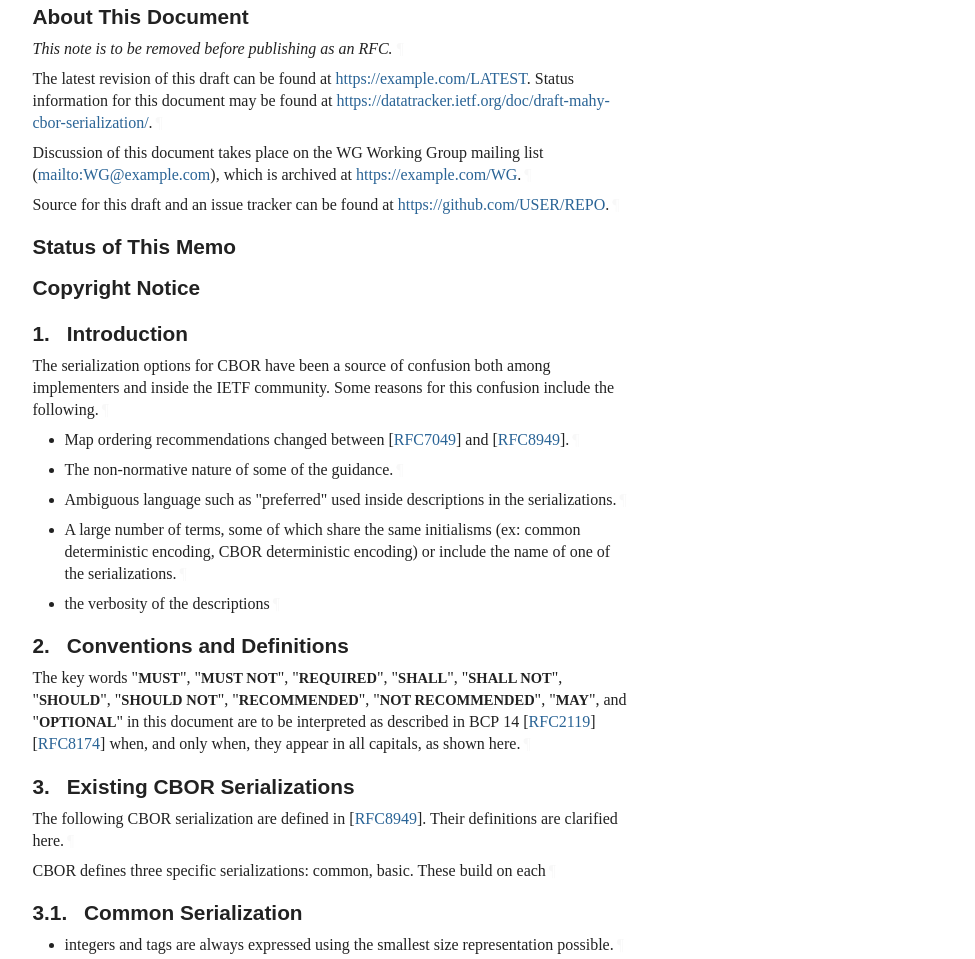
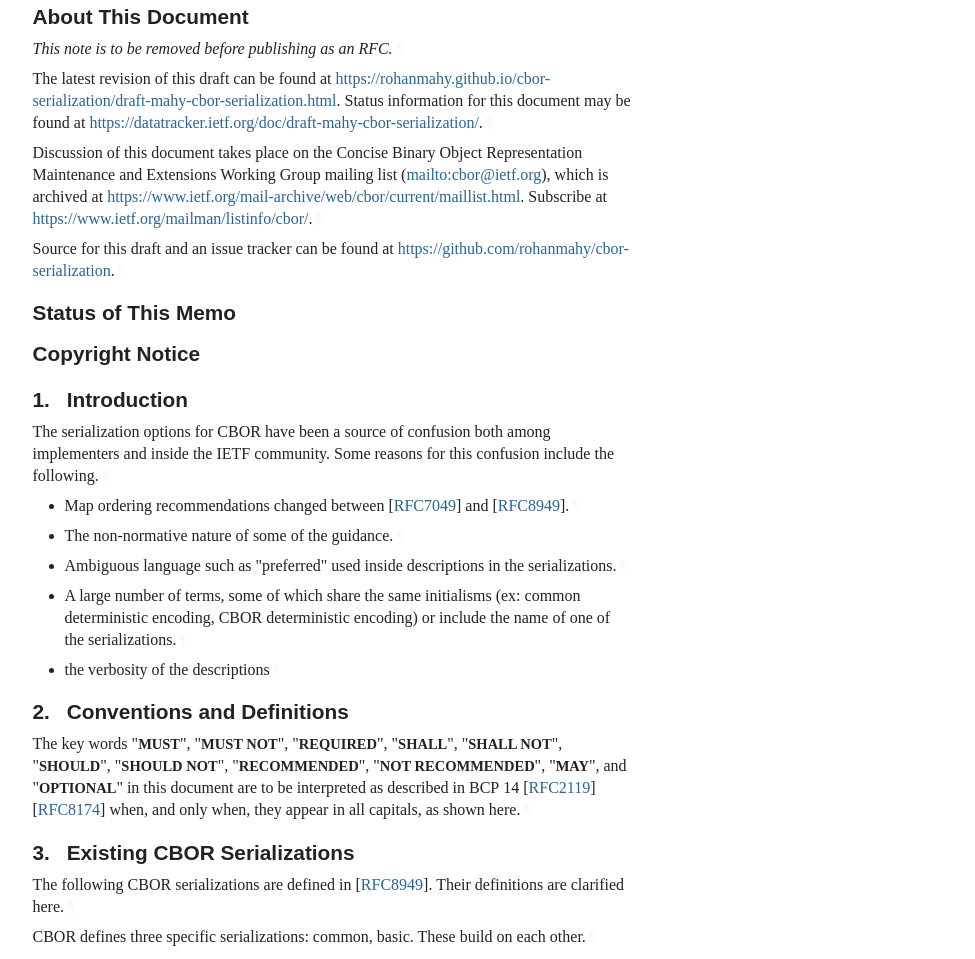
Before and after one commit to rohanmahy/cbor-serialization, a plain HTML site: page draft-mahy-cbor-serialization.html in a window 1280 px wide. Shown: the part 472-1431 px from the top of the page, without its empty margins (92-1067 px from the left). Drawn offline with Linux system fonts and the light colour scheme; a web font is replaced by a local one.

Commit message:
Script updating gh-pages from 684bdbd. [ci skip]

```diff
--- a/draft-mahy-cbor-serialization.html
+++ b/draft-mahy-cbor-serialization.html
@@ -1060,7 +1060,7 @@ svg :is([fill="white"], [fill^="#fff"]) {
 <div id="internal-metadata" class="document-information">
 <dl id="identifiers">
 <dt class="label-workgroup">Workgroup:</dt>
-<dd class="workgroup">WG Working Group</dd>
+<dd class="workgroup">Concise Binary Object Representation Maintenance and Extensions</dd>
 <dt class="label-internet-draft">Internet-Draft:</dt>
 <dd class="internet-draft">draft-mahy-cbor-serialization-latest</dd>
 <dt class="label-published">Published:</dt>
@@ -1090,14 +1090,15 @@ svg :is([fill="white"], [fill^="#fff"]) {
       </h2>
 <p id="section-note.1-1">This note is to be removed before publishing as an RFC.<a href="#section-note.1-1" class="pilcrow">¶</a></p>
 <p id="section-note.1-2">
-        The latest revision of this draft can be found at <span><a href="https://example.com/LATEST">https://example.com/LATEST</a></span>.
+        The latest revision of this draft can be found at <span><a href="https://rohanmahy.github.io/cbor-serialization/draft-mahy-cbor-serialization.html">https://rohanmahy.github.io/cbor-serialization/draft-mahy-cbor-serialization.html</a></span>.
         Status information for this document may be found at <span><a href="https://datatracker.ietf.org/doc/draft-mahy-cbor-serialization/">https://datatracker.ietf.org/doc/draft-mahy-cbor-serialization/</a></span>.<a href="#section-note.1-2" class="pilcrow">¶</a></p>
 <p id="section-note.1-3">
         Discussion of this document takes place on the
-        WG Working Group mailing list (<span><a href="mailto:WG@example.com">mailto:WG@example.com</a></span>),
-        which is archived at <span><a href="https://example.com/WG">https://example.com/WG</a></span>.<a href="#section-note.1-3" class="pilcrow">¶</a></p>
+        Concise Binary Object Representation Maintenance and Extensions Working Group mailing list (<span><a href="mailto:cbor@ietf.org">mailto:cbor@ietf.org</a></span>),
+        which is archived at <span><a href="https://www.ietf.org/mail-archive/web/cbor/current/maillist.html">https://www.ietf.org/mail-archive/web/cbor/current/maillist.html</a></span>.
+        Subscribe at <span><a href="https://www.ietf.org/mailman/listinfo/cbor/">https://www.ietf.org/mailman/listinfo/cbor/</a></span>.<a href="#section-note.1-3" class="pilcrow">¶</a></p>
 <p id="section-note.1-4">Source for this draft and an issue tracker can be found at
-        <span><a href="https://github.com/USER/REPO">https://github.com/USER/REPO</a></span>.<a href="#section-note.1-4" class="pilcrow">¶</a></p>
+        <span><a href="https://github.com/rohanmahy/cbor-serialization">https://github.com/rohanmahy/cbor-serialization</a></span>.<a href="#section-note.1-4" class="pilcrow">¶</a></p>
 </section>
 <div id="status-of-memo">
 <section id="section-boilerplate.1">
@@ -1239,8 +1240,8 @@ appear in all capitals, as shown here.<a href="#section-2-1" class="pilcrow">¶<
       <h2 id="name-existing-cbor-serialization">
 <a href="#section-3" class="section-number selfRef">3. </a><a href="#name-existing-cbor-serialization" class="section-name selfRef">Existing CBOR Serializations</a>
       </h2>
-<p id="section-3-1">The following CBOR serialization are defined in <span>[<a href="#RFC8949" class="cite xref">RFC8949</a>]</span>. Their definitions are clarified here.<a href="#section-3-1" class="pilcrow">¶</a></p>
-<p id="section-3-2">CBOR defines three specific serializations: common, basic. These build on each<a href="#section-3-2" class="pilcrow">¶</a></p>
+<p id="section-3-1">The following CBOR serializations are defined in <span>[<a href="#RFC8949" class="cite xref">RFC8949</a>]</span>. Their definitions are clarified here.<a href="#section-3-1" class="pilcrow">¶</a></p>
+<p id="section-3-2">CBOR defines three specific serializations: common, basic. These build on each other.<a href="#section-3-2" class="pilcrow">¶</a></p>
 <div id="common-serialization">
 <section id="section-3.1">
         <h3 id="name-common-serialization">
```
Also changed, not shown: draft-mahy-cbor-serialization.txt.
